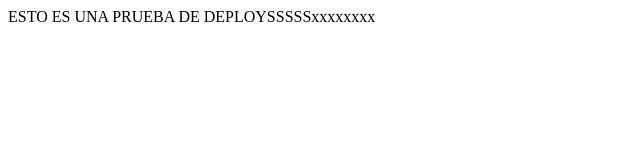
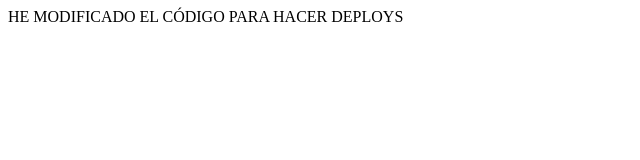
Before and after one commit to RobertMoralesO/prueba_deploy_2, a plain HTML site: page index.html in a window 1280 px wide. Shown: the full height of the page, 0-640 px from the left. Drawn offline with Linux system fonts and the light colour scheme.

Commit message:
Commit tres

```diff
--- a/index.html
+++ b/index.html
@@ -7,6 +7,6 @@
     <title>PRUEBA DEPLOY</title>
 </head>
 <body>
-    ESTO ES UNA PRUEBA DE DEPLOYSSSSSxxxxxxxx
+    HE MODIFICADO EL CÓDIGO PARA HACER DEPLOYS
 </body>
 </html>
```
